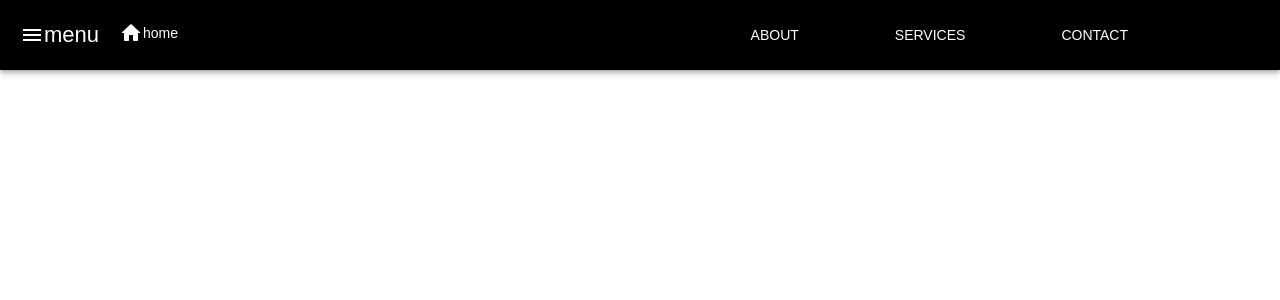
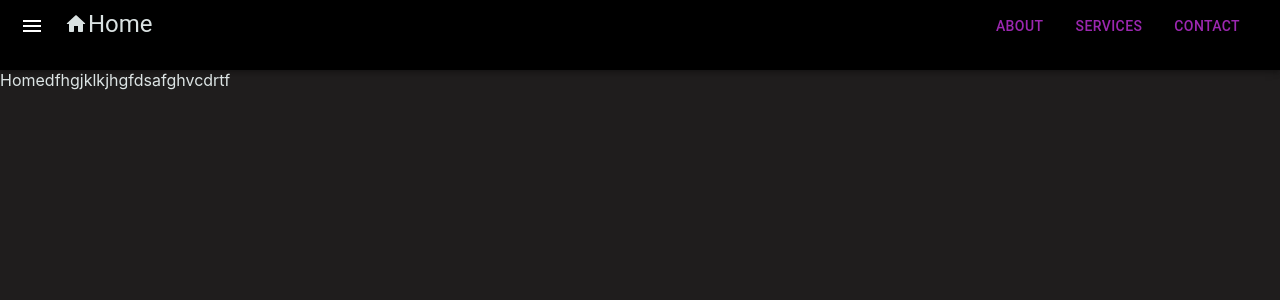
Before and after one commit to luckyligovi/vape-spot, a React (Create React App) app in the folder vape-spot/: page / in a window 1280 px wide. Shown: the top 300 px of the page. Built offline with nearby package versions, Linux system fonts and the light colour scheme.

Commit message:
fixed the routes

```diff
--- a/vape-spot/public/index.html
+++ b/vape-spot/public/index.html
@@ -2,7 +2,7 @@
 <html lang="en">
   <head>
     <meta charset="utf-8" />
-    <link rel="icon" href="%PUBLIC_URL%/favicon.ico" />
+    <!-- <link rel="icon" href="%PUBLIC_URL%/favicon.ico" /> -->
     <meta name="viewport" content="width=device-width, initial-scale=1" />
     <meta name="theme-color" content="#000000" />
     <meta
@@ -24,7 +24,7 @@
       work correctly both with client-side routing and a non-root public URL.
       Learn how to configure a non-root public URL by running `npm run build`.
     -->
-    <title>React App</title>
+    <title>Vape-spot</title>
   </head>
   <body>
     <noscript>You need to enable JavaScript to run this app.</noscript>
--- a/vape-spot/src/App.css
+++ b/vape-spot/src/App.css
@@ -40,3 +40,7 @@
 .App-link {
   color: rgba(238, 240, 235, 0.955);
 }
+
+.navBar{
+  background-color: black;
+}
--- a/vape-spot/src/App.js
+++ b/vape-spot/src/App.js
@@ -5,21 +5,21 @@ import About from "./components/About";
 import Services from "./components/Services";
 import Navbar from "./components/Navbar";
 import Contact from "./components/Contact";
-import { ThemeProvider } from "@mui/material/styles";
-import customTheme from "./customTheme"; // Import your custom theme
+// import { ThemeProvider } from "@mui/material/styles";
+// import customTheme from "./customTheme"; // Import your custom theme
 
 function App() {
   return (
     <Router>
-      <ThemeProvider theme={customTheme}>
-      <Navbar />
-      <Routes>
-        <Route exact path="/" component={Home} />
-        <Route path="/about" component={About} />
-        <Route path="/contact" component={Contact} />
-        <Route path="/sevices" component={Services} />
-      </Routes>
-      </ThemeProvider>
+      {/* <ThemeProvider theme={customTheme}> */}
+        <Navbar />
+        <Routes>
+          <Route exact path="/" element={<Home />} />
+          <Route path="/about" element={<About />} />
+          <Route path="/contact" element={<Contact />} />
+          <Route path="/services" element={<Services />} />
+        </Routes>
+      {/* </ThemeProvider> */}
     </Router>
   );
 }
--- a/vape-spot/src/components/About.jsx
+++ b/vape-spot/src/components/About.jsx
@@ -2,7 +2,7 @@ import React from 'react'
 
 function About() {
   return (
-    <div color='red' >
+    <div style={{  }} >
       <h1>about Section</h1>
     </div>
   )
--- a/vape-spot/src/components/Contact.jsx
+++ b/vape-spot/src/components/Contact.jsx
@@ -2,6 +2,10 @@ import React from 'react'
 
 export default function Contact() {
   return (
-    <div>Contact</div>
-  )
+
+      <div color='red' >
+        <h1>Contact Us</h1>
+      </div>
+    )
+
 }
--- a/vape-spot/src/components/Home.jsx
+++ b/vape-spot/src/components/Home.jsx
@@ -2,6 +2,6 @@ import React from 'react'
 
 export default function Home() {
   return (
-    <div>Home</div>
+    <div>Homedfhgjklkjhgfdsafghvcdrtf</div>
   )
 }
--- a/vape-spot/src/components/Navbar.jsx
+++ b/vape-spot/src/components/Navbar.jsx
@@ -7,28 +7,17 @@ import Typography from "@mui/material/Typography";
 import IconButton from "@mui/material/IconButton";
 import MenuIcon from "@mui/icons-material/Menu";
 import HomeRoundedIcon from "@mui/icons-material/HomeRounded";
-import { Button } from "@mui/material";
+import Button from "@mui/material/Button"; // Import Button directly
 
 function Navbar() {
   return (
+    <div className="navBar">
       <Box sx={{ flexGrow: 1 }}>
-      <AppBar position="static" sx={{ height: 70 }}>
+        <AppBar position="static" sx={{ height: 70, backgroundColor: "transparent", color: "inherit"}}>
           <Toolbar variant="dense">
             <IconButton edge="start" aria-label="menu" sx={{ mr: 2 }}>
               <MenuIcon sx={{ color: "white" }} />
-            <Typography
-              variant="h1"
-              sx={{
-                flexGrow: 1,
-                textAlign: "center",
-                color: "#ffff",
-                fontSize: "22px",
-              }}
-            >
-              menu
-            </Typography>
             </IconButton>
-
             <IconButton
               edge="start"
               color="inherit"
@@ -36,36 +25,19 @@ function Navbar() {
               sx={{ mr: 2, marginBottom: 0.5 }}
             >
               <HomeRoundedIcon />
-            <Typography
-              variant="h5"
-              color="secondary"
-              component="div"
-              textAlign="center"
-              sx={{
-                flexGrow: 1,
-                textAlign: "match-parent",
-                color: "secondary",
-                fontSize: "14px",
-                fontWeight: 300,
-              }}
+              <Typography variant="h5" component="div" textAlign="center">
+                <Link
+                  to="/"
+                  style={{ textDecoration: "none", color: "inherit" }}
                 >
-              <Link to="/" style={{ textDecoration: "none", color: "inherit" }}>
-                <p>home</p>
+                  Home
                 </Link>
               </Typography>
             </IconButton>
-          <Typography
-            variant="h5"
-            textAlign="center"
-            color="secondary"
-            component="div"
-            sx={{ flexGrow: 1, textAlign: "left", color: "white" }}
-          >
-            <Typography
-              sx={{ flexGrow: 4, textAlign: "right", marginRight: 10 }}
-            >
-              <div sx={{ fontWeight: "bold" }}>
-                <Button sx={{ margin: 5 }} color="secondary">
+
+            {/* <div sx={{ flexGrow: 1, textAlign: "right", color: "white", marginLeft: "auto"  }}> */}
+            <div style={{ marginLeft: "auto" }}>
+              <Button sx={{ margin: 1 }} color="secondary">
                 <Link
                   to="/about"
                   style={{ textDecoration: "none", color: "inherit" }}
@@ -73,7 +45,7 @@ function Navbar() {
                   About
                 </Link>
               </Button>
-                <Button sx={{ margin: 5 }} color="secondary">
+              <Button sx={{ margin: 1 }} color="secondary">
                 <Link
                   to="/services"
                   style={{ textDecoration: "none", color: "inherit" }}
@@ -81,7 +53,7 @@ function Navbar() {
                   Services
                 </Link>
               </Button>
-                <Button sx={{ margin: 5 }} color="secondary">
+              <Button sx={{ margin: 1 }} color="secondary">
                 <Link
                   to="/contact"
                   style={{ textDecoration: "none", color: "inherit" }}
@@ -90,11 +62,10 @@ function Navbar() {
                 </Link>
               </Button>
             </div>
-            </Typography>
-          </Typography>
           </Toolbar>
         </AppBar>
       </Box>
+    </div>
   );
 }
 
--- a/vape-spot/src/customTheme.js
+++ b/vape-spot/src/customTheme.js
@@ -1,21 +1,21 @@
-import { createTheme } from '@mui/material/styles';
+// import { createTheme } from '@mui/material/styles';
 
-const theme = createTheme({
-  palette: {
-    primary: {
-      main:'#000000', // Your primary color
-    },
-    secondary: {
-      main: '#ffff', // Your secondary color
-    },
-    text: {
-      primary: '#000000', // Light text color on dark background
-    }
-  },
-  typography: {
-    fontFamily: 'Arial, sans-serif', // Set your preferred font
-    fontColor:"#ffff"
-  },
-});
+// const theme = createTheme({
+//   palette: {
+//     primary: {
+//       main:'#000000', // Your primary color
+//     },
+//     secondary: {
+//       main: '#ffff', // Your secondary color
+//     },
+//     text: {
+//       primary: '#000000', // Light text color on dark background
+//     }
+//   },
+//   typography: {
+//     fontFamily: 'Arial, sans-serif', // Set your preferred font
+//     fontColor:"#ffff"
+//   },
+// });
 
-export default theme;
+// export default theme;
--- a/vape-spot/src/index.css
+++ b/vape-spot/src/index.css
@@ -5,8 +5,11 @@ body {
     sans-serif;
   -webkit-font-smoothing: antialiased;
   -moz-osx-font-smoothing: grayscale;
-  color: rgba(221, 247, 247, 0.975);
+  color: rgba(234, 242, 242, 0.935);
+  background-color: rgba(30, 28, 28, 0.991);
 }
+
+
 
 code {
   font-family: source-code-pro, Menlo, Monaco, Consolas, 'Courier New',
--- a/vape-spot/src/index.js
+++ b/vape-spot/src/index.js
@@ -1,30 +1,21 @@
-// import React from 'react';
-// import ReactDOM from 'react-dom/client';
-// import './index.css';
-// import App from './App';
-// // import reportWebVitals from './reportWebVitals';
-// import { ThemeProvider } from '@mui/material/styles';
-// import customTheme from "./customTheme"
+
+// import React from "react";
+// import ReactDOM from "react-dom";
+// import "./index.css";
+// import App from "./App";
+
 
 // ReactDOM.render(
-//   <ThemeProvider theme={customTheme}>
-//     <App />
-//   </ThemeProvider>,
-//   document.getElementById('root')
+
+//       <App />,
+
+//   document.getElementById("root")
 // );
 
-// If you want to start measuring performance in your app, pass a function
-// to log results (for example: reportWebVitals(console.log))
-// or send to an analytics endpoint. Learn more: https://bit.ly/CRA-vitals
-import React from "react";
-import ReactDOM from "react-dom";
+import { createRoot } from 'react-dom/client';
+import App from "./App";
 import "./index.css";
-import App from "./App";
 
-
-ReactDOM.render(
-
-      <App />,
-
-  document.getElementById("root")
-);
+const container = document.getElementById('root');
+const root = createRoot(container); // createRoot(container!) if you use TypeScript
+root.render(<App tab="home" />);
```
Lines whose indentation alone changed are shown as unchanged.
